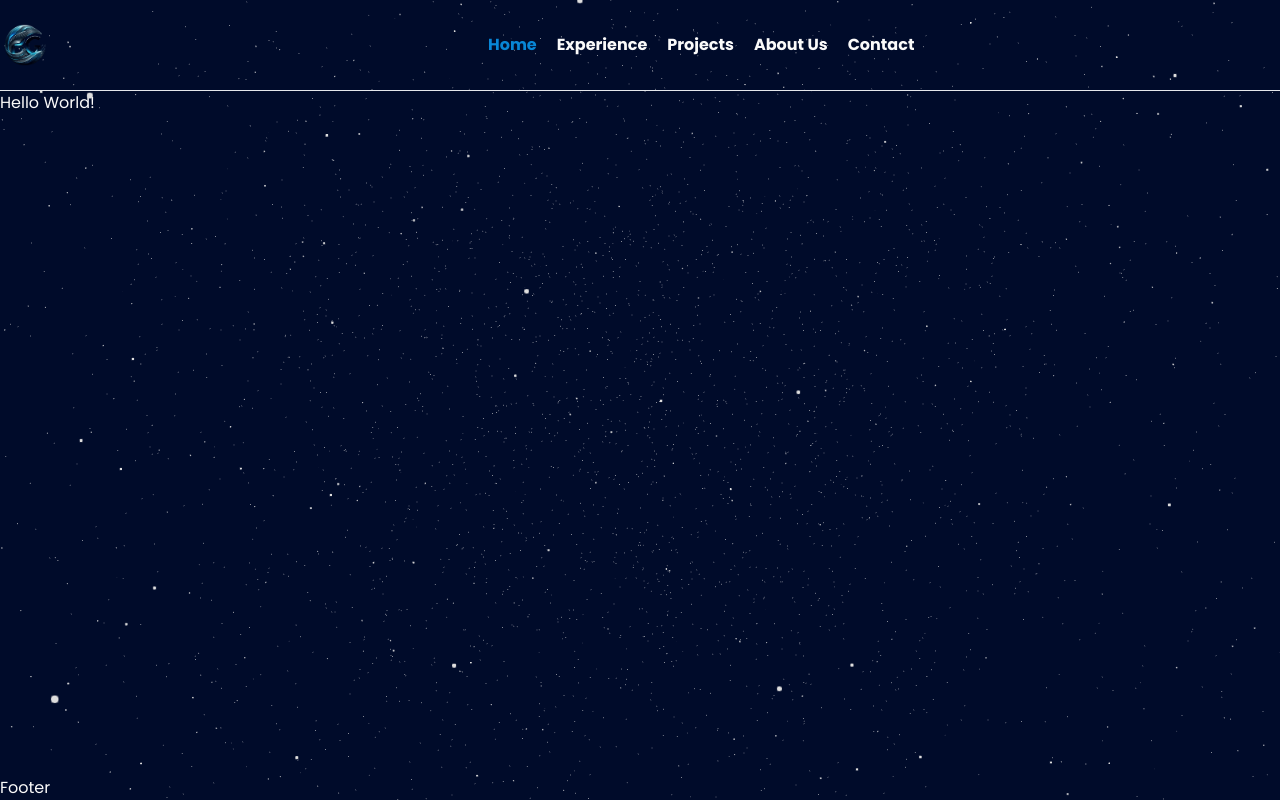
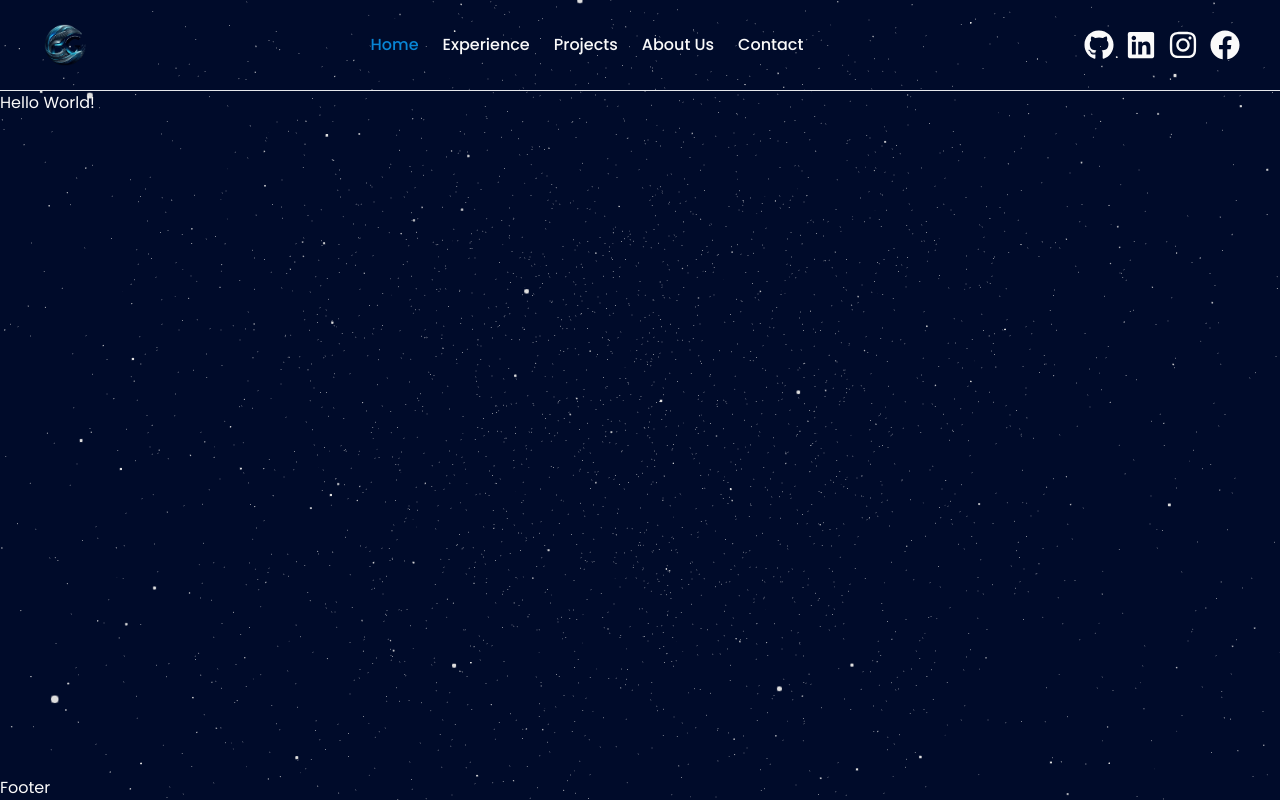
Before and after one commit to brosmar18/portfolio-2024, a Next.js app: page / in a window 1280 px wide. Built offline with nearby package versions, Linux system fonts and the light colour scheme.

Commit message:
Navbar updated

```diff
--- a/components/shared/Header.tsx
+++ b/components/shared/Header.tsx
@@ -1,31 +1,12 @@
-'use client';
+import React from 'react';
+import Navbar from './Navbar';
 
-import Image from 'next/image';
-import Link from 'next/link';
-import React from 'react';
-import NavLinks from './NavLinks';
-import MobileNav from './MobileNav';
 
 
 const Header = () => {
   return (
     <header className='w-full border-b z-20'>
-      <div className='max-w-7xl lg:max-auto p-5 md:px-10 xl:px-0 w-full flex items-center justify-between'>
-        <Link href='/' className='w-36'>
-            <Image
-              src='/assets/images/logo.png'
-              alt='logo'
-              width={50}
-              height={50}
-            />
-        </Link>
-        <nav className='hidden md:flex md:justify-between w-full max-w-xs'>
-          <NavLinks />
-        </nav>
-        <div className='flex w-32 justify-end gap-3'>
-          <MobileNav />
-        </div>
-      </div>
+      <Navbar />
     </header>
   );
 }
--- a/components/shared/MobileNav.tsx
+++ /dev/null
@@ -1,33 +0,0 @@
-import React from 'react'
-import {
-    Sheet,
-    SheetContent,
-    SheetTrigger,
-} from "../../components/ui/sheet";
-import Image from 'next/image';
-import NavLinks from './NavLinks';
-import { BiMenu } from "react-icons/bi";
-
-
-const MobileNav = () => {
-    return (
-        <nav className='md:hidden'>
-            <Sheet>
-                <SheetTrigger>
-                    <BiMenu size={24} />
-                </SheetTrigger>
-                <SheetContent className='flex flex-col bg-inherit gap-6 md:hidden'>
-                    <Image
-                        src='/assets/images/logo.png'
-                        alt='logo'
-                        width={50}
-                        height={50}
-                    />
-                    <NavLinks />
-                </SheetContent>
-            </Sheet>
-        </nav>
-    )
-}
-
-export default MobileNav
--- a/components/shared/NavLinks.tsx
+++ /dev/null
@@ -1,32 +0,0 @@
-import Link from 'next/link';
-import { navLinks } from '../../constants';;
-
-import React from 'react'
-import { usePathname } from 'next/navigation';
-
-const NavLinks = () => {
-    const pathname = usePathname();
-
-
-  return (
-    <ul className='md:flex-between flex w-full flex-col items-start gap-5 md:flex-row'>
-        {navLinks.map((link) => {
-            const isActive = pathname === link.route;
-            return (
-                <li
-                key={link.route}
-                className={`${
-                  isActive && 'text-[#0886D6]'
-                } flex justify-center items-center text-[16px] font-bold leading-[24px] whitespace-nowrap`}
-              >
-                    <Link href={link.route}>
-                        {link.label}
-                    </Link>
-                </li>
-            )
-        })}
-    </ul>
-  )
-}
-
-export default NavLinks
--- /dev/null
+++ b/components/shared/Navbar.tsx
@@ -0,0 +1,49 @@
+'use client';
+
+import { navLinks } from '@/constants';
+import Image from 'next/image';
+import Link from 'next/link';
+import { usePathname } from 'next/navigation';
+import React from 'react';
+import { FaGithub, FaLinkedin, FaInstagram, FaFacebook } from "react-icons/fa";
+
+const Navbar = () => {
+  const pathname = usePathname();
+
+  const getLinkClassName = (route) => {
+    return `text-[16px] font-medium leading-[24px] whitespace-nowrap ${
+      pathname === route ? 'text-[#0886D6]' : 'text-[#fafafa]'
+    }`;
+  };
+
+  return (
+    <nav className='px-10 py-5 flex items-center justify-between'>
+      <Link href='/home'>
+          <Image
+            src='/assets/images/logo.png'
+            alt='logo'
+            width={50}
+            height={50}
+            priority
+          />
+      </Link>
+      <ul className='flex gap-6'>
+        {navLinks.map((link) => (
+          <li key={`nav-${link.label}`} className={getLinkClassName(link.route)}>
+            <Link href={link.route}>
+              {link.label}
+            </Link>
+          </li>
+        ))}
+      </ul>
+      <div className='flex gap-3'>
+        <FaGithub size={30} />
+        <FaLinkedin size={30} />
+        <FaInstagram size={30} />
+        <FaFacebook size={30} />
+      </div>
+    </nav>
+  );
+};
+
+export default Navbar;
--- a/components/shared/Stars.tsx
+++ b/components/shared/Stars.tsx
@@ -58,7 +58,7 @@ const Sky = (props: any) => {
 
 const Stars = () => {
   return (
-    <div className='w-full h-auto fixed inset-0 z-[0]'>
+    <div className='w-full h-auto fixed inset-0 -z-20'>
       <Canvas camera={{
         position: [0, 0, 1]
       }}
```
